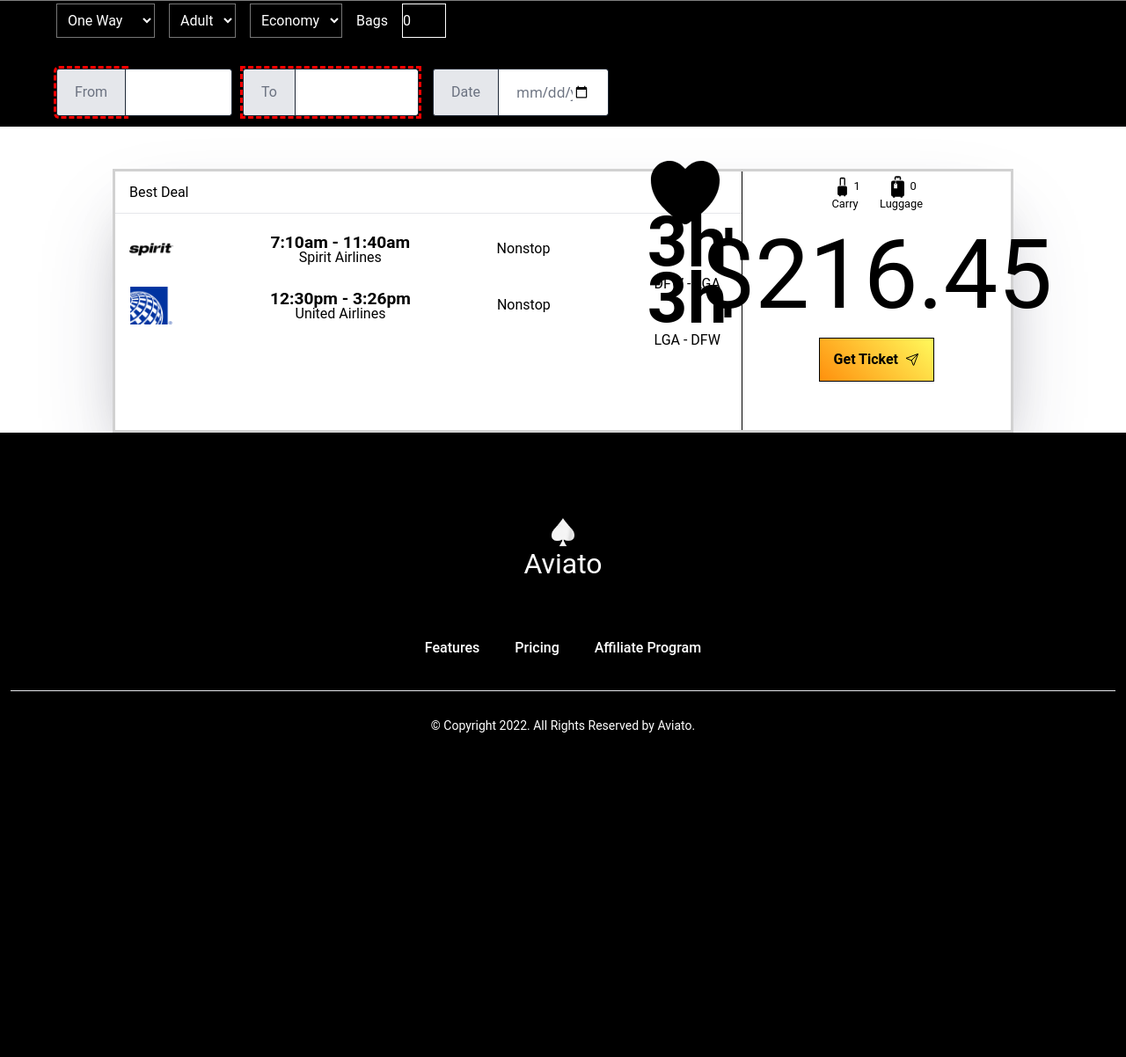
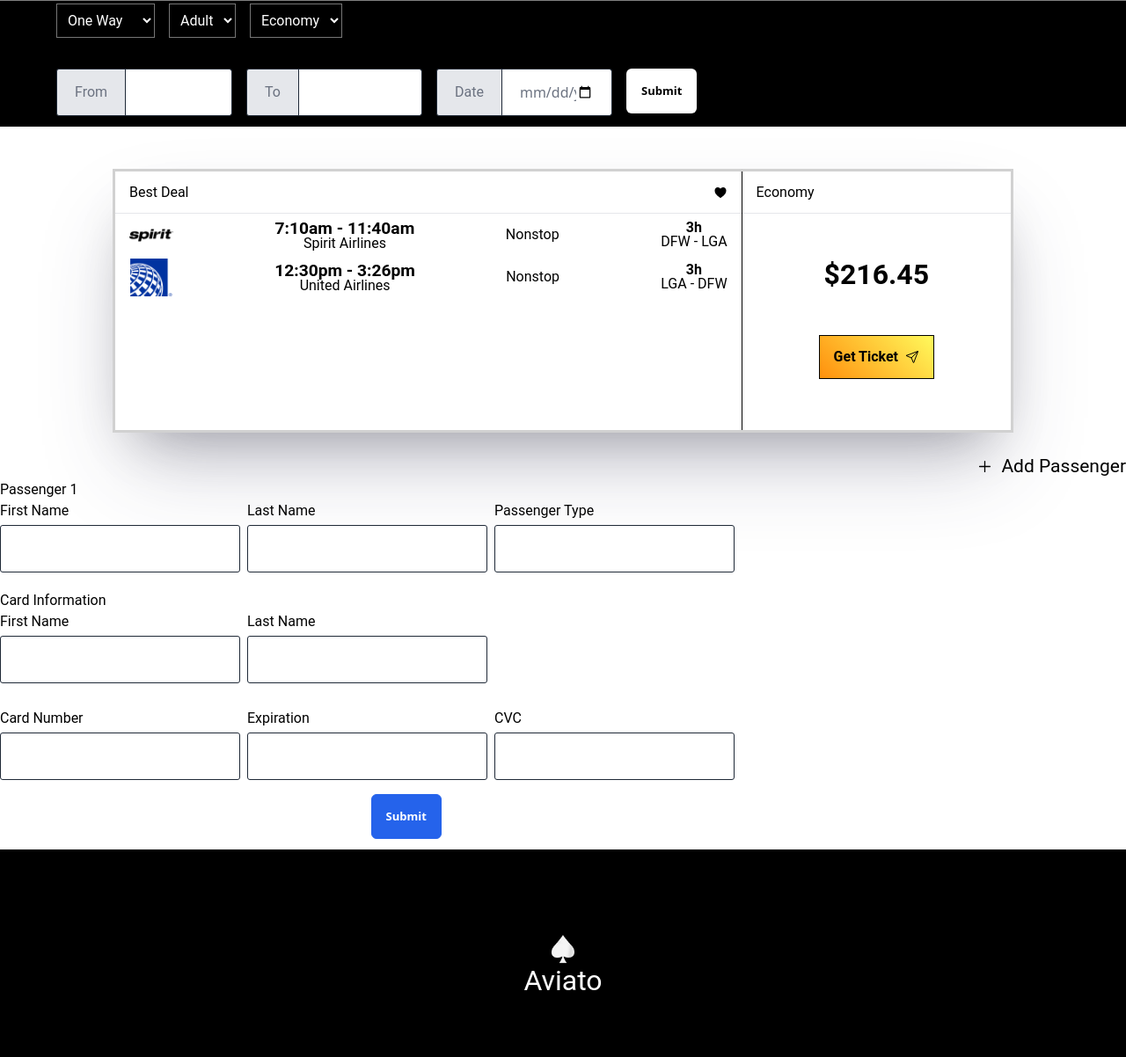
Before and after one commit to swann-deanda-deciga-holder/aviato-airlines-captone, a Spring Boot app: page /results in a window 1280 px wide. Shown: the part 72-1274 px from the top of the page at 88% size. Before the commit the page ends 905 px from the top, so only its background shows below. Run offline with Spring Boot 4, Linux system fonts and the light colour scheme; some of the project's set-up classes (security, data sources, template engines, error pages and the like) are left out, and stand-ins take their place; some libraries are stand-ins or nearby versions.

Commit message:
Add: js for form events

```diff
--- a/src/main/resources/static/css/style.css
+++ b/src/main/resources/static/css/style.css
@@ -417,8 +417,8 @@
     flex-direction: column;
     border-right: 1px solid #000000;
 }
-.ticket .info-cont .info-row {
-    margin-top: 1rem;
+.info-row {
+    /*margin-top: 1rem;*/
     padding-left: 1rem;
     padding-right: 1rem;
     width: 100%;
@@ -426,6 +426,7 @@
     display: flex;
     justify-content: space-between;
     align-items: center;
+    /*border-bottom: calc(1px / 2) solid ;*/
 }
 .ticket .info-cont .info-row .info-column {
     width: fit-content;
@@ -476,6 +477,14 @@
 }
 
 @media screen and (max-width: 700px) {
+    .btn-buy {
+        /*padding: .2rem;*/
+        /*margin-right:1rem;*/
+        /*font-size:1rem;*/
+        display: none;
+    }
+
+
     .responsive-height {
         height: 100vh;
     }
@@ -501,6 +510,7 @@
     }
     .ticket {
         flex-direction: column;
+        width: 96%;
     }
     .ticket .info-cont {
         width: 100%;
@@ -516,7 +526,7 @@
     }
     .ticket .buy-deal-cont {
         width: 100%;
-        height: 3rem;
+        height: fit-content;
         display: flex;
         flex-direction: row;
         align-items: center;
--- /dev/null
+++ b/src/main/resources/static/js/addElements.js
@@ -0,0 +1,123 @@
+
+let passenger = document.createElement("div");
+passenger.classList.add("d-flex");
+passenger.classList.add("gap-2");
+passenger.classList.add("flex-wrap");
+// passenger.classList.add("dol");
+// passenger.classList.add("blu");
+passenger.classList.add("justify-content-center");
+passenger.classList.add("justify-content-sm-start");
+passenger.classList.add("justify-content-md-start");
+passenger.classList.add("justify-content-lg-start");
+
+let title = document.createElement("div");
+title.classList.add("w-100");
+title.classList.add("d-flex");
+title.classList.add("justify-content-between");
+title.classList.add("align-items-center");
+
+let p = document.createElement("p");
+p.innerText = "Passenger 2";
+let trash = document.createElement("ion-icon");
+
+trash.style.fontSize = "24px";
+trash.style.cursor = "pointer";
+trash.setAttribute("name", "trash-outline");
+title.appendChild(p);
+title.appendChild(trash);
+
+let firstNameInput = document.createElement("div");
+firstNameInput.classList.add("mb-3");
+let label1 = document.createElement("label");
+label1.setAttribute("for", "firstname");
+label1.setAttribute("class", "form-label");
+label1.innerText = "First Name";
+let inputFirstName = document.createElement("input");
+inputFirstName.setAttribute("type", "text");
+inputFirstName.required = true;
+inputFirstName.setAttribute("class", "form-control");
+firstNameInput.appendChild(label1);
+firstNameInput.appendChild(inputFirstName);
+
+let lastNameInput = document.createElement("div");
+lastNameInput.classList.add("mb-3");
+let label2 = document.createElement("label");
+label2.setAttribute("for", "lastname");
+label2.classList.add("form-label");
+label2.innerText = "Last Name";
+let inputLastName = document.createElement("input");
+inputLastName.setAttribute("type", "text");
+inputLastName.required = true;
+inputLastName.classList.add("form-control");
+lastNameInput.appendChild(label2);
+lastNameInput.appendChild(inputLastName);
+
+let passengerType = document.createElement("div");
+passengerType.classList.add("mb-3");
+let label3 = document.createElement("label");
+label3.setAttribute("for", "passengerType");
+label3.classList.add("form-label");
+label3.innerText = "Passenger Type";
+let inputPassengerType = document.createElement("input");
+inputPassengerType.setAttribute("type", "text");
+inputPassengerType.classList.add("form-control");
+passengerType.appendChild(label3);
+passengerType.appendChild(inputPassengerType);
+
+passenger.appendChild(title);
+passenger.appendChild(firstNameInput);
+passenger.appendChild(lastNameInput);
+passenger.appendChild(passengerType);
+
+function isNull(value) {
+    return value == null;
+}
+function isNumeric(value) {
+    return !isNaN(parseInt(value));
+}
+function isString(value) {
+    return typeof value == "String";
+}
+
+function AddPassenger(checkoutForm, paymentSection) {
+    try {
+        if (isNull(checkoutForm)) {
+            throw new Error("checkoutForm is Null");
+        }
+        if (isNull(paymentSection)) {
+            throw new Error("paymentSection is null");
+        }
+    } catch (err) {
+        console.error(err);
+    }
+    passenger.setAttribute("id", `passenger2`);
+    checkoutForm.insertBefore(passenger, paymentSection);
+}
+
+function removeElement(elem){
+    elem.remove();
+    // let elem = document.getElementById(`${id}`);
+}
+
+
+document.addEventListener("DOMContentLoaded", () => {
+
+    let checkoutForm = document.getElementById("checkout-form");
+    let addPassenger = document.getElementById("addPassenger");
+    let paymentSection = document.getElementById("payment-section");
+
+    addPassenger.addEventListener("click", () => {
+        let webElement = document.getElementById("passenger2");
+        if (webElement != null ) {
+            alert("STOP You can only purchase for 2 passengers at a time ");
+        }
+
+        AddPassenger(checkoutForm, paymentSection);
+        trash.addEventListener("click", ()=>{
+            passenger.remove();
+
+        });
+
+    });
+
+}); // end of DOMContentLoaded
--- a/src/main/resources/static/js/search-bar.js
+++ b/src/main/resources/static/js/search-bar.js
@@ -7,6 +7,7 @@
     let submit = document.getElementById("form-submit")
 
     let dates = document.getElementById("dates")
+    console.log("DATE FORM : ",dates);
 
     let div = document.createElement("div");
     div.classList.add("input-group")
@@ -23,14 +24,14 @@
     div.appendChild(input);
 
 
-    console.log(div);
+    console.log("Div: ",div);
 
 
 
     tripType.addEventListener("change", ()=>{
         console.log(tripType.value)
-        if (tripType.value == "round"){
-            dates.insertBefore(div,submit)
+        if (tripType.value == "roundtrip"){
+            dates.append(div);
         }else{
             if (tripType.value == "oneway")
                 dates.removeChild(div)
--- /dev/null
+++ b/src/main/resources/static/js/submit.js
@@ -0,0 +1,28 @@
+(function(){
+    "use strict"
+
+    document.addEventListener("DOMContentLoaded", ()=>{
+        let form = document.getElementById("form");
+        console.log("form: ",form)
+
+
+
+
+        form.addEventListener("submit", (evt)=>{
+            evt.preventDefault();
+            for (let i = 0;i< evt.target.length;i++){
+                console.log(evt.target[i].value);
+            }
+        })//form event
+
+
+
+
+
+
+
+
+
+
+    }) // dom loaded
+})();// IIFE
--- a/src/main/resources/templates/home.html
+++ b/src/main/resources/templates/home.html
@@ -16,8 +16,8 @@
         <div class="row align-items-center g-16">
             <div class="col-12 col-md-6 ">
                 <div class="mw-md-xl  card-comment card-glass">
-                    <h2 class="fs-7 mb-8">Book your flight, pack your bags, and let us do the rest!</h2>
-                    <p class="fs-17 text-muted mw-md-md mb-10">Amet minim mollit non deserunt ullamco est sit aliqua dolor do amet sint velit officia grow.</p>
+                    <h2 class="fs-7 mb-8 text-white">Book your Flight, Pack your bags, and let us do the Rest!</h2>
+                    <p class="fs-17 text-white mw-md-md mb-10">Amet minim mollit non deserunt ullamco est sit aliqua dolor do amet sint velit officia grow.</p>
                     <div class="col-auto">
                         <a href="#">
                             <button type="button" class="btn btn-danger-dark">Subscribe</button>
--- a/src/main/resources/templates/partials/searchBar.html
+++ b/src/main/resources/templates/partials/searchBar.html
@@ -10,7 +10,7 @@
       <!-- <label for="passenger">passenger</label> -->
       <select name="trip type" id="trip-type">
         <option id="oneway" value="oneway">One Way</option>
-        <option id="round" value="round">Round trip</option>
+        <option id="round" value="roundtrip">Round trip</option>
       </select>
       <select name="passenger" id="passenger">
         <option value="Adult">Adult</option>
@@ -39,14 +39,21 @@
       </div>
       <div class="fit-content d-flex gap-3 flex-wrap align-items-center justify-content-center"
            id="dates">
+
         <div class="input-group mb-3 w-25 searchbar-w">
           <span class="input-group-text" id="inputGroup-sizing-default">Date</span>
           <input class="form-control" aria-label="Sizing example input"
                  aria-describedby="inputGroup-sizing-default" type="date">
         </div>
+
+
+      </div>
+      <div class="fit-content d-flex gap-3 flex-wrap align-items-start justify-content-center">
+        <button type="submit" id="submit" class="btn btn-submit p-4">Submit</button>
       </div>
 
     </div>
+
   </form>
 </section>
 </th:block>
--- a/src/main/resources/templates/results.html
+++ b/src/main/resources/templates/results.html
@@ -8,81 +8,16 @@
 <header>
   <th:block th:insert="~{partials/header:: header}"></th:block>
 </header>
+<th:block th:insert="~{partials/searchBar:: searchBar}"></th:block>
 
 
 <main class="color-accent">
 
-  <section>
-    <form id="form" class="color-prime
-        search-flight-cont" action="#" method="POST">
-      <div class="drop-tabs justify-content-center
-            justify-content-md-start">
-
-
-        <!-- <label for="passenger">passenger</label> -->
-        <select name="trip type" id="trip-type">
-          <option id="oneway" value="oneway">One Way</option>
-          <option id="round" value="round">Round trip</option>
-        </select>
-        <select name="passenger" id="passenger">
-          <option value="Adult">Adult</option>
-          <option value="Child">Child</option>
-        </select>
-        <select name="ecom" id="ecom">
-          <option value="economy">Economy</option>
-          <option value="Business">Business</option>
-        </select>
-        <label for="bags">Bags</label>
-        <input type="number" placeholder="0" min="0" name="bags">
-
-      </div>
-
-      <div class="drop-tabs flex-wrap
-                justify-content-center
-                justify-content-md-start align-items-center
-                " id="flight-search">
-
-
-        <div class="fit-content d-flex gap-3 flex-wrap
-                    justify-content-center
-                justify-content-md-start align-items-center">
-          <div class="input-group mb-3 searchbar-w">
-            <span class="input-group-text dol" id="from">From</span>
-            <input type="text" class="form-control" aria-label="Sizing example input"
-                   aria-describedby="inputGroup-sizing-default" placeholder="Dallas">
-          </div>
-          <div class="input-group mb-3 searchbar-w d-flex dol">
-            <span class="input-group-text" id="to">To</span>
-            <input type="text" class="form-control" aria-label="Sizing example input"
-                   aria-describedby="inputGroup-sizing-default" placeholder="San Antonio">
-          </div>
-
-
-        </div>
-        <div class=" fit-content d-flex gap-3 flex-wrap"
-             id="dates">
-
-          <div class="input-group mb-3 w-25 searchbar-w
-                        ">
-
-                            <span class=" input-group-text
-                            " id="date">Date</span>
-            <input class="form-control" aria-label="Sizing example input"
-                   aria-describedby="inputGroup-sizing-default" type="date">
-          </div>
-
-
-          <!-- <button class="btn-submit" id="form-submit">Search</button> -->
-        </div>
-
-      </div>
-    </form>
-  </section>
 
 
 
+  <section class="d-flex flex-column gap-5">
 
-  <section class="">
     <div class="tickets-cont d-flex ">
 
       <div class="ticket card-paper1">
@@ -91,18 +26,18 @@
 
           <div class="info-row border-bottom justify-content-between m-0">
             <p>Best Deal</p>
-            <ion-icon id="like" fill="#ffffff"class="fs-3" name="heart"></ion-icon>
+            <ion-icon id="like" fill="#ffffff" name="heart"></ion-icon>
 
           </div>
 
           <div class="info-row">
             <div class="info-column">
-              <img src="assets/img/spirit.png" alt="">
+              <img th:src="@{img/spirit.png}" alt="">
             </div>
             <div class="info-column ms-3 flex-column justify-content-center">
 
               <p class="responsive-font fw-bold">
-                <span id="fligt-start-time_from">7:10am</span>
+                <span id="flight-start-time_from">7:10am</span>
                 -
                 <span id="flight-end-time_to">11:40am</span>
               </p>
@@ -119,7 +54,7 @@
 
             <div class="info-column ms-3 flex-column justify-content-center">
 
-              <p class="fs-4 fw-bold">
+              <p class="fw-bold">
                 3h
               </p>
 
@@ -135,12 +70,12 @@
 
           <div class="info-row">
             <div class="info-column">
-              <img src="assets/img/UA.png" alt="">
+              <img th:src="@{img/UA.png}" alt="">
             </div>
             <div class="info-column ms-3 flex-column justify-content-center">
 
               <p class="responsive-font fw-bold">
-                <span id="fligt-start-time">12:30pm</span>
+                <span id="flight-start-time">12:30pm</span>
                 -
                 <span id="flight-end-time">3:26pm</span>
               </p>
@@ -157,7 +92,7 @@
             </div>
             <div class="info-column ms-3 flex-column justify-content-center">
 
-              <p class="fs-4 fw-bold">
+              <p class="fw-bold">
                 <span>3h</span>
               </p>
 
@@ -178,36 +113,36 @@
         <!-- need to be in form  -->
         <div class="buy-deal-cont">
 
-          <div class="buy-deal-row">
-
-            <button class="btn-bag rounded-1">
-              <div class="fit-content d-flex justify-content-center align-items-center">
-                <svg viewBox="0 0 200 200" width="27px"
-                     xmlns="http://www.w3.org/2000/svg" class="ac27-icon" role="img">
-                  <path
-                          d="M126.65 92.48h-53.3a13.29 13.29 0 00-13.3 13.3v53.4a13.29 13.29 0 0013.3 13.3v6.7h13.3v-6.7h26.7v6.7h13.3v-6.7a13.29 13.29 0 0013.3-13.3v-53.3a13.38 13.38 0 00-13.3-13.4zM88.42 34.12a3.33 3.33 0 013.3-3.3H95v3.3h13.3v-3.3h3.3a3.33 3.33 0 013.3 3.3v53.3h10v-53.3a13.29 13.29 0 00-13.3-13.3H91.72a13.29 13.29 0 00-13.3 13.3v53.3h10z">
-                  </path>
-                </svg>
-                <span id="carry-count">1</span>
-              </div>
-              <span>Carry</span>
-            </button>
-            <button class="btn-bag rounded-1">
-              <div class="fit-content
-                        d-flex justify-content-center align-items-center">
-                <svg viewBox="0 0 200 200" width="27px"
-                     xmlns="http://www.w3.org/2000/svg" class="ac27-icon" role="img">
-                  <path
-                          d="M84.35 40.9h-11.9V25.1a15.83 15.83 0 0115.8-15.8H112a15.83 15.83 0 0115.8 15.8v15.8H116V25.1a3.9 3.9 0 00-3.9-3.9H108v3.9H92.05v-3.9h-3.8a3.9 3.9 0 00-3.9 3.9zm55 7.9h-55.2v17.7L96 78.3v34H68.35v-34l11.8-11.8V48.8h-19.6a15.83 15.83 0 00-15.8 15.8V167a15.83 15.83 0 0015.8 15.8v7.9h15.8v-7.9h47.3v7.3h15.8v-7.3a15.83 15.83 0 0015.8-15.8V64.5a15.9 15.9 0 00-15.9-15.7zm-61.1 27.6a3.9 3.9 0 003.9 3.9a4 4 0 003.9-3.9a3.9 3.9 0 10-7.8 0z">
-                  </path>
-                </svg>
-                <span id="luggage-count">0</span>
-              </div>
-              <span>Luggage</span>
-            </button>
+          <div class="info-row border-bottom">
+              Economy
+<!--            <button class="btn-bag rounded-1">-->
+<!--              <div class="fit-content d-flex justify-content-center align-items-center">-->
+<!--                <svg viewBox="0 0 200 200" width="27px" xmlns="http://www.w3.org/2000/svg"-->
+<!--                     class="ac27-icon" role="img">-->
+<!--                  <path-->
+<!--                          d="M126.65 92.48h-53.3a13.29 13.29 0 00-13.3 13.3v53.4a13.29 13.29 0 0013.3 13.3v6.7h13.3v-6.7h26.7v6.7h13.3v-6.7a13.29 13.29 0 0013.3-13.3v-53.3a13.38 13.38 0 00-13.3-13.4zM88.42 34.12a3.33 3.33 0 013.3-3.3H95v3.3h13.3v-3.3h3.3a3.33 3.33 0 013.3 3.3v53.3h10v-53.3a13.29 13.29 0 00-13.3-13.3H91.72a13.29 13.29 0 00-13.3 13.3v53.3h10z">-->
+<!--                  </path>-->
+<!--                </svg>-->
+<!--                <span id="carry-count">1</span>-->
+<!--              </div>-->
+<!--              <span>Carry</span>-->
+<!--            </button>-->
+<!--            <button class="btn-bag rounded-1">-->
+<!--              <div class="fit-content-->
+<!--                                  d-flex justify-content-center align-items-center">-->
+<!--                <svg viewBox="0 0 200 200" width="27px" xmlns="http://www.w3.org/2000/svg"-->
+<!--                     class="ac27-icon" role="img">-->
+<!--                  <path-->
+<!--                          d="M84.35 40.9h-11.9V25.1a15.83 15.83 0 0115.8-15.8H112a15.83 15.83 0 0115.8 15.8v15.8H116V25.1a3.9 3.9 0 00-3.9-3.9H108v3.9H92.05v-3.9h-3.8a3.9 3.9 0 00-3.9 3.9zm55 7.9h-55.2v17.7L96 78.3v34H68.35v-34l11.8-11.8V48.8h-19.6a15.83 15.83 0 00-15.8 15.8V167a15.83 15.83 0 0015.8 15.8v7.9h15.8v-7.9h47.3v7.3h15.8v-7.3a15.83 15.83 0 0015.8-15.8V64.5a15.9 15.9 0 00-15.9-15.7zm-61.1 27.6a3.9 3.9 0 003.9 3.9a4 4 0 003.9-3.9a3.9 3.9 0 10-7.8 0z">-->
+<!--                  </path>-->
+<!--                </svg>-->
+<!--                <span id="luggage-count">0</span>-->
+<!--              </div>-->
+<!--              <span>Luggage</span>-->
+<!--            </button>-->
           </div>
           <div class="buy-deal-row">
-            <span class="fs-2">$216.45</span>
+            <span class="fw-bolder fs-13">$216.45</span>
           </div>
           <div class="buy-deal-row">
             <button class="btn-buy fw-bold">Get Ticket
@@ -220,6 +155,113 @@
 
 
 
+    </div>
+
+
+
+
+
+
+
+
+
+
+
+    <div class="cont-grow ">
+      <div class="form-wrapper">
+
+        <div>
+          <div class="w-100 d-flex justify-content-end align-items-center ">
+
+
+            <button id="addPassenger" class="d-flex
+                                justify-content-between pt-2 pb-2 align-items-center
+                                 fs-16 gap-2">
+              <ion-icon name="add-outline"></ion-icon>
+              <span>Add Passenger</span>
+            </button>
+
+
+          </div>
+          <form class="d-flex flex-column gap-3" id="checkout-form" action="#">
+
+            <div
+                    class="d-flex gap-2 flex-wrap justify-content-center justify-content-sm-start justify-content-md-start justify-content-lg-start">
+              <div class="w-100 d-flex ">
+                <p id="passenger1">Passenger 1</p>
+              </div>
+              <div class="mb-3">
+                <label for="firstname" class="form-label">First Name</label>
+                <input type="text" class="form-control" id="firstname" aria-describedby="emailHelp">
+              </div>
+              <div class="mb-3">
+                <label for="lastname" class="form-label">Last Name</label>
+                <input type="text" class="form-control" id="lastname">
+              </div>
+              <div class="mb-3">
+                <label for="passengerType" class="form-label">Passenger Type</label>
+                <input type="text" class="form-control" id="passengerType">
+              </div>
+            </div>
+
+
+
+
+            <div class=" cont-grow d-flex justify-content-start flex-column" id="payment-section">
+              <div class="d-flex
+                                gap-2 flex-wrap
+                                justify-content-center
+                                justify-content-sm-center
+                                justify-content-md-start
+                                justify-content-lg-start">
+
+                <div class=" w-100 d-flex justify-content-start ">
+                  <p id="passenger1">Card Information</p>
+                </div>
+                <div
+                        class="w-100 mb-3 d-flex gap-2 flex-wrap justify-content-center justify-content-sm-center justify-content-md-start justify-content-lg-start">
+                  <div class="mb-3">
+                    <label for="firstName" class="form-label">First Name</label>
+                    <input type="text" class="form-control" id="firstName"
+                           aria-describedby="firstname">
+                  </div>
+                  <div class="mb-3">
+                    <label for="lastName" class="form-label">Last Name</label>
+                    <input type="text" class="form-control" id="lastName">
+                  </div>
+                </div>
+
+
+                <div class=" mb-3 d-flex gap-2 flex-wrap
+                                        justify-content-center
+                                        justify-content-sm-center
+                                        justify-content-md-start
+                                        justify-content-lg-start
+                                        align-items-center">
+                  <div class="mb-2">
+                    <label class=" form-label" for="cc-number">Card Number</label>
+                    <input class="form-control" id="ccn" type="tel" inputmode="numeric"
+                           pattern="[0-9\s]{13,19}" autocomplete="cc-number" maxlength="19">
+                  </div>
+                  <div class="mb-2">
+                    <label for="month/year" class="form-label">Expiration</label>
+                    <input type="datetime" id="date" class="form-control" name="date"
+                           pattern="\d{2}-\d{2}-\d{4}" />
+                  </div>
+                  <div class="mb-2">
+                    <label for="month/year" class="form-label">CVC</label>
+                    <input type="text" id="date" class="form-control" name="date"
+                           pattern="\d{2}-\d{2}-\d{4}" />
+                  </div>
+                  <div class="w-100 d-flex justify-content-center">
+                    <button type="submit" class=" btn btn-primary d-block">Submit</button>
+                  </div>
+                </div>
+              </div>
+            </div>
+          </form>
+        </div>
+      </div>
     </div>
   </section>
 
@@ -234,7 +276,9 @@
 
 <th:block th:insert="~{partials/footer:: footer}"></th:block>
 <th:block th:insert="~{partials/scripts:: scripts}"></th:block>
-<script src="/js/search-bar.js"></script>
+<script th:src="@{js/search-bar.js}"></script>
+<script th:src="@{js/addElements.js}"></script>
+<script th:src="@{js/submit.js}"></script>
 
 <!-- <script src="js/effects.js"></script> -->
 </body>
```
